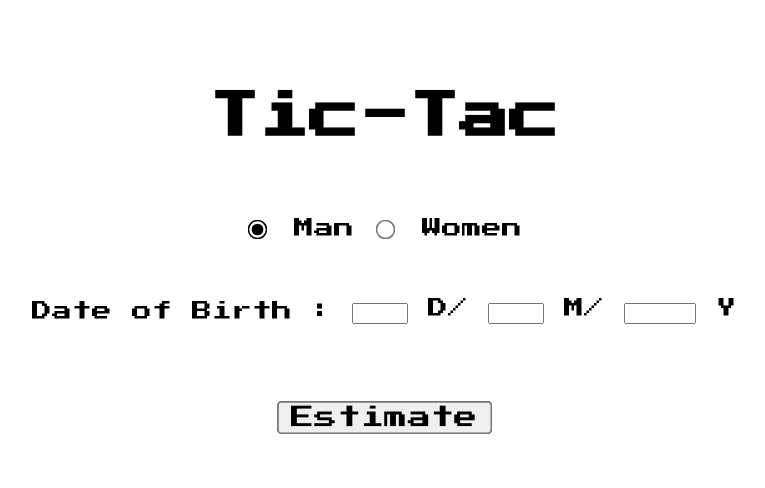
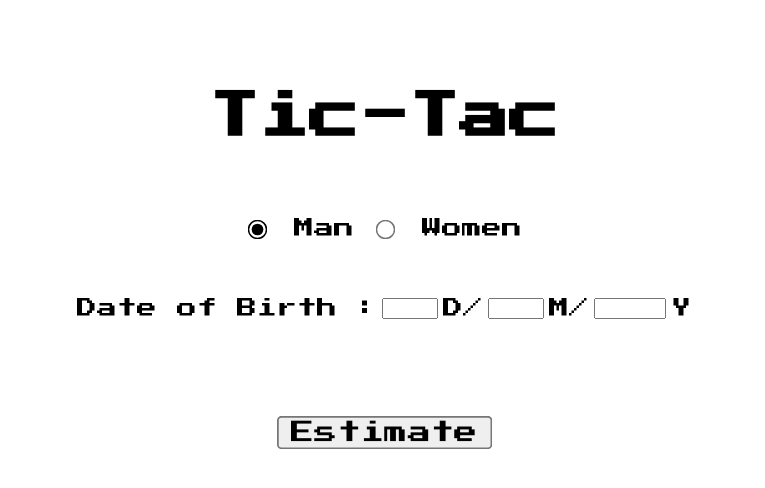
Before and after one commit to 13PoPaul/Tic-Tac, a Spring Boot app: page / in a window 1280 px wide. Shown: the top 488 px of the page, without its empty margins (256-1021 px from the left). Run offline with Spring Boot 4, Linux system fonts and the light colour scheme.

Commit message:
Derniers ajustements

```diff
--- a/app/src/main/resources/static/style.css
+++ b/app/src/main/resources/static/style.css
@@ -14,5 +14,12 @@ body
     /* Taille de la police par défaut */
     font-size: 20px;
 
-
+    /* Centrer le texte et l'input */
+    .date-line
+    {
+    display: flex;
+    align-items: center;     /* Centre tout verticalement parfaitement */
+    justify-content: center; /* Centre tout horizontalement dans la page */
+    gap: 5px;                /* Ajoute un petit espace propre entre chaque élément */
+    }
 }
--- a/app/src/main/resources/templates/index.html
+++ b/app/src/main/resources/templates/index.html
@@ -8,12 +8,6 @@
     <link href="https://fonts.googleapis.com/css2?family=Press+Start+2P&display=swap" rel="stylesheet">
     <link rel="stylesheet" th:href="@{/style.css}">
 
-    <style>
-        input:invalid
-        {
-            background-color: lightpink;
-        }
-    </style>
 </head>
 <body style="background-color: white; color: black; text-align: center; padding-top: 50px;">
 
@@ -28,14 +22,15 @@
         <label for="women" style = "vertical-align: middle;"> Women </label>
 
         <br><br><br><br>
-
-        <label for="DateBirthSelectionD" style = "vertical-align: middle;"> Date of Birth :</label>
-        <input type = "number" id = "DateBirthSelectionD" name = "DateBirthSelectionD" min = "0" max = "31" >
+        <div class="date-line">
+        Date of Birth :
+        <input type = "number" id = "DateBirthSelectionD" name = "DateBirthSelectionD" min = "0" max = "31" required>
         D/
-        <input type = "number" id = "DateBirthSelectionM" name = "DateBirthSelectionM" min = "1" max = "12" >
+        <input type = "number" id = "DateBirthSelectionM" name = "DateBirthSelectionM" min = "1" max = "12" required>
         M/
-        <input type = "number" id = "DateBirthSelectionY" name = "DateBirthSelectionY" min = "1900" max = "2026" >
+        <input type = "number" id = "DateBirthSelectionY" name = "DateBirthSelectionY" min = "1900" max = "2026" required>
         Y
+        </div>
         <br><br><br><br><br>
         <button type = "submit" style ="cursor: pointer; transform: scale(1.75); font-family: 'Press Start 2P', cursive;"> Estimate </button>
     </form>
--- a/app/src/main/resources/templates/result.html
+++ b/app/src/main/resources/templates/result.html
@@ -40,5 +40,6 @@
     </div>
     <br><br><br>
     Each case is a week. black = lived | white = not lived yet.
+    <br><br><br>
 </body>
 </html>
```
